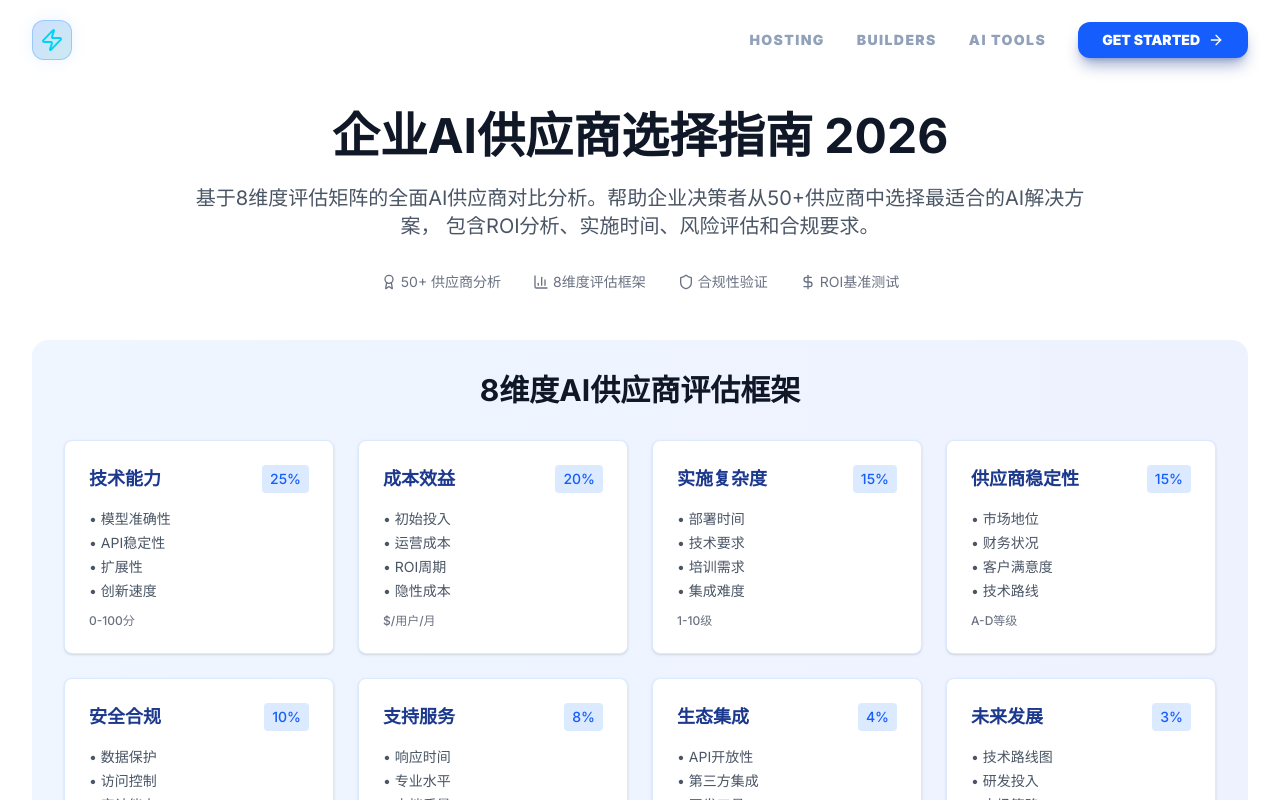
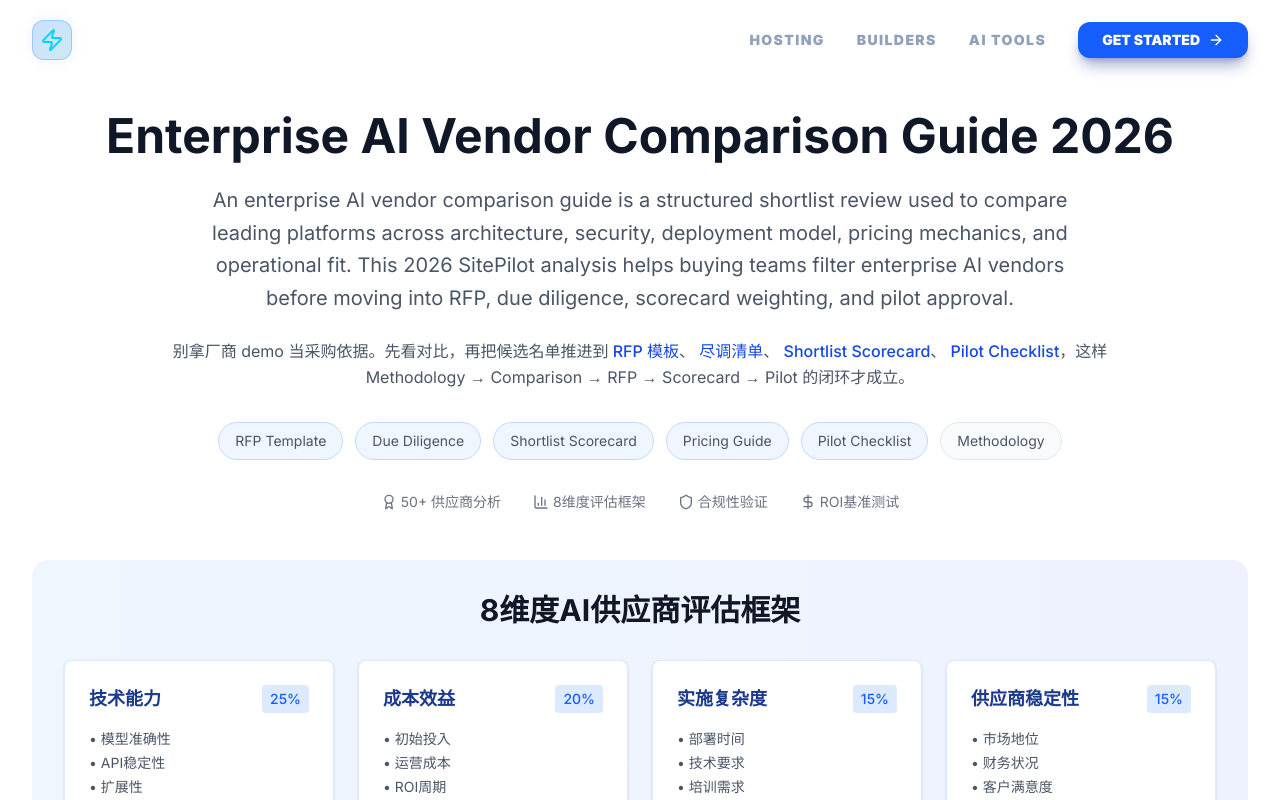
Before and after one commit to teccoxie2/sitepilot, a Next.js app: page /enterprise-ai-vendor-comparison-guide-2026 in a window 1280 px wide. Shown: the top 800 px of the page. Built offline with nearby package versions, Linux system fonts and the light colour scheme.

Commit message:
chore: deploy latest AEO fixes and content updates for Enterprise AI cluster

```diff
--- /dev/null
+++ b/content-marketing/linkedin-enterprise-ai-vendor-procurement-cluster-2026-04-09.md
@@ -0,0 +1,41 @@
+# LinkedIn Draft — Enterprise AI Vendor Procurement Cluster
+
+Most enterprise AI buying processes fail in a stupidly predictable way:
+
+Teams compare demos, not operating reality.
+
+So we built a tighter BOFU content cluster on SitePilot for procurement and architecture teams:
+
+- Enterprise AI vendor comparison guide
+- AI vendor due diligence checklist
+- Enterprise AI vendor RFP template
+- Vendor shortlist scorecard
+- Vendor pricing guide
+- Pilot evaluation checklist
+
+The point is simple:
+
+**Methodology -> Comparison -> RFP -> Due Diligence -> Scorecard -> Pilot**
+
+That sequence forces buying teams to validate:
+- security controls
+- data governance
+- pricing traps
+- rollout risk
+- exit terms
+
+Before production approval.
+
+A few hard truths:
+- If a vendor cannot explain training usage clearly, that is already an answer.
+- If pricing only works in slide decks, the TCO is fiction.
+- If the pilot has no rollback criteria, it is not a pilot. It is pre-approved risk.
+
+Useful starting points:
+- Vendor comparison: https://sitepilot.co/enterprise-ai-vendor-comparison-guide-2026
+- RFP template: https://sitepilot.co/enterprise-ai-vendor-rfp-template-2026
+- Due diligence checklist: https://sitepilot.co/ai-vendor-due-diligence-checklist-enterprise-2026
+- Shortlist scorecard: https://sitepilot.co/enterprise-ai-vendor-shortlist-scorecard-2026
+- Pilot checklist: https://sitepilot.co/enterprise-ai-vendor-pilot-evaluation-checklist-2026
+
+If you're buying enterprise AI this quarter, stop trusting polished demos and start scoring operational evidence.
--- /dev/null
+++ b/src/app/enterprise-ai-vendor-comparison-guide-2026/metadata.ts
@@ -0,0 +1,22 @@
+import type { Metadata } from 'next'
+
+const pageTitle = 'Enterprise AI Vendor Comparison Guide 2026 | SitePilot'
+const pageDescription = 'Structured enterprise AI vendor comparison framework covering platform fit, security, pricing, deployment, and shortlist decisions before RFP or pilot approval.'
+const pageUrl = 'https://sitepilot.co/enterprise-ai-vendor-comparison-guide-2026'
+
+export const metadata: Metadata = {
+  title: pageTitle,
+  description: pageDescription,
+  alternates: { canonical: pageUrl },
+  openGraph: {
+    title: pageTitle,
+    description: pageDescription,
+    url: pageUrl,
+    type: 'article',
+  },
+  twitter: {
+    card: 'summary_large_image',
+    title: pageTitle,
+    description: pageDescription,
+  },
+}
--- a/src/app/enterprise-ai-vendor-comparison-guide-2026/page.tsx
+++ b/src/app/enterprise-ai-vendor-comparison-guide-2026/page.tsx
@@ -341,18 +341,33 @@ export default function EnterpriseAIVendorComparison() {
   return (
     <div className="min-h-screen bg-gradient-to-br from-gray-50 via-white to-blue-50">
 
-      {/* GEO优化：介绍页面 */}
+      {/* AEO intro */}
       {showIntro && (
         <div className="bg-white border-b border-gray-200">
           <div className="max-w-7xl mx-auto px-4 sm:px-6 lg:px-8 py-12">
             <div className="text-center mb-12">
               <h1 className="text-5xl font-bold text-gray-900 mb-6">
-                企业AI供应商选择指南 2026
+                Enterprise AI Vendor Comparison Guide 2026
               </h1>
-              <p className="text-xl text-gray-600 max-w-4xl mx-auto mb-8">
-                基于8维度评估矩阵的全面AI供应商对比分析。帮助企业决策者从50+供应商中选择最适合的AI解决方案，
-                包含ROI分析、实施时间、风险评估和合规要求。
+              <p className="text-xl text-gray-600 max-w-4xl mx-auto mb-6 leading-relaxed">
+                An enterprise AI vendor comparison guide is a structured shortlist review used to compare leading platforms across architecture, security, deployment model, pricing mechanics, and operational fit. This 2026 SitePilot analysis helps buying teams filter enterprise AI vendors before moving into RFP, due diligence, scorecard weighting, and pilot approval.
               </p>
+              <p className="text-base text-gray-600 max-w-5xl mx-auto mb-8 leading-relaxed">
+                别拿厂商 demo 当采购依据。先看对比，再把候选名单推进到
+                <Link href="/enterprise-ai-vendor-rfp-template-2026" className="text-blue-700 font-medium hover:underline"> RFP 模板</Link>、
+                <Link href="/ai-vendor-due-diligence-checklist-enterprise-2026" className="text-blue-700 font-medium hover:underline"> 尽调清单</Link>、
+                <Link href="/enterprise-ai-vendor-shortlist-scorecard-2026" className="text-blue-700 font-medium hover:underline"> Shortlist Scorecard</Link>、
+                <Link href="/enterprise-ai-vendor-pilot-evaluation-checklist-2026" className="text-blue-700 font-medium hover:underline"> Pilot Checklist</Link>
+                ，这样 Methodology → Comparison → RFP → Scorecard → Pilot 的闭环才成立。
+              </p>
+              <div className="flex flex-wrap items-center justify-center gap-3 text-sm text-gray-600 mb-8">
+                <Link href="/enterprise-ai-vendor-rfp-template-2026" className="rounded-full border border-blue-200 bg-blue-50 px-4 py-2 hover:bg-blue-100">RFP Template</Link>
+                <Link href="/ai-vendor-due-diligence-checklist-enterprise-2026" className="rounded-full border border-blue-200 bg-blue-50 px-4 py-2 hover:bg-blue-100">Due Diligence</Link>
+                <Link href="/enterprise-ai-vendor-shortlist-scorecard-2026" className="rounded-full border border-blue-200 bg-blue-50 px-4 py-2 hover:bg-blue-100">Shortlist Scorecard</Link>
+                <Link href="/enterprise-ai-vendor-pricing-guide-2026" className="rounded-full border border-blue-200 bg-blue-50 px-4 py-2 hover:bg-blue-100">Pricing Guide</Link>
+                <Link href="/enterprise-ai-vendor-pilot-evaluation-checklist-2026" className="rounded-full border border-blue-200 bg-blue-50 px-4 py-2 hover:bg-blue-100">Pilot Checklist</Link>
+                <Link href="/methodology" className="rounded-full border border-slate-200 bg-slate-50 px-4 py-2 hover:bg-slate-100">Methodology</Link>
+              </div>
               <div className="flex items-center justify-center space-x-8 text-sm text-gray-500 mb-8">
                 <div className="flex items-center">
                   <Award className="h-4 w-4 mr-1" />
```
